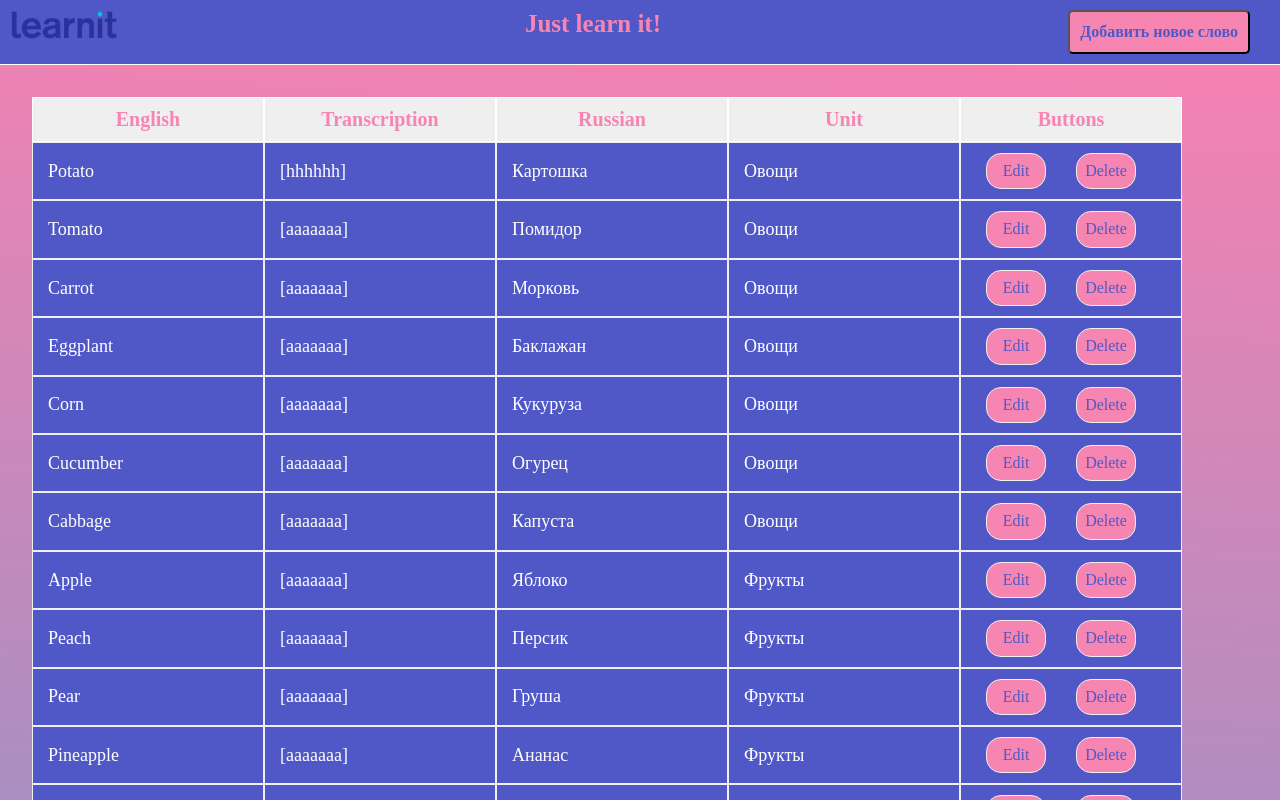
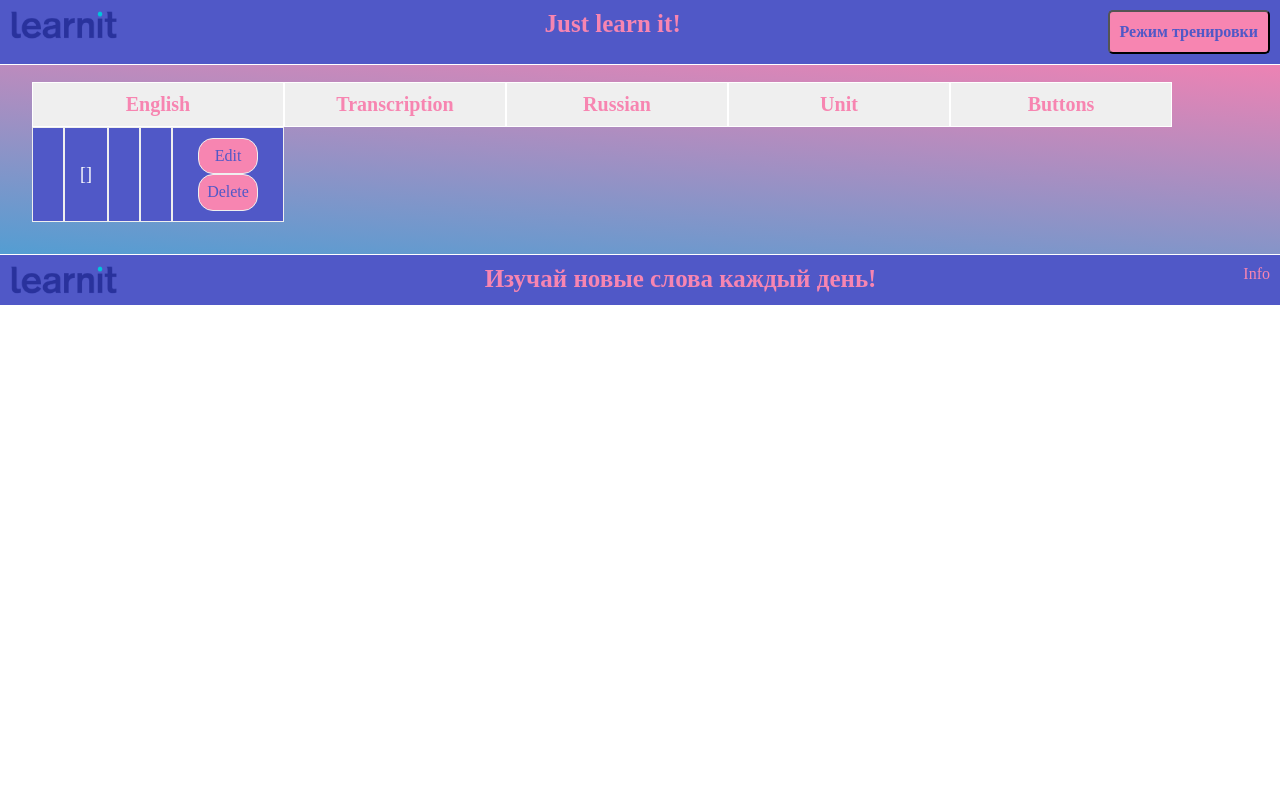
Before and after one commit to Vlada650/React, a React (Create React App) app in the folder learnit2app/: page / in a window 1280 px wide. Shown: the top 800 px of the page. Built offline with nearby package versions, Linux system fonts and the light colour scheme.

Commit message:
add links

```diff
--- a/learnit2app/src/App.js
+++ b/learnit2app/src/App.js
@@ -4,6 +4,7 @@ import MainPage from './components/mainpage';
 import Footer from './components/footer';
 import Gallery from './components/galleryofcards';
 import UnitCards from './components/card';
+import Allwords from './components/allwords';
 import './App.css';
 import 'normalize.css';
 import './components/mainpage.scss';
@@ -167,10 +168,8 @@ export default function App() {
           </ul></Header>
         <div>
           <Switch>
-            <Route exact path="/game"><>
+            <Route exact path="/game">
               <Gallery data={words} />
-
-            </>
             </Route>
             <Route exact path="/">
               <MainPage words={words} />
--- a/learnit2app/src/components/allwords.jsx
+++ b/learnit2app/src/components/allwords.jsx
@@ -1,9 +1,9 @@
 import React, { useState } from "react";
 import './mainpage.scss';
 
-const Allwords = (props) => {
-    return (
-        /*const { english, russian, transcription, unit } = word
+const Allwords = ({ words }) => {
+
+    const { english, russian, transcription, unit } = words
     const [isSelected, toggleSelected] = useState(false)
     const [value, setValue] = useState({
         russian: russian,
@@ -11,45 +11,39 @@ const Allwords = (props) => {
         transcription: transcription,
         unit: unit
     });
-
     const handleChange = (elem) => {
         setValue((prevWord) => {
             return { ...prevWord, [elem.target.name]: elem.target.value };
         });
     };
-
-        const defaultColumns = ['english', 'russian', 'transcription']
-
+    const defaultColumns = ['english', 'russian', 'transcription', 'unit']
     const funcCancel = () => {
         toggleSelected(false)
-            setValue({ ...word })
+        setValue({ ...words })
     }
     return (
         <tbody> {isSelected ? (<>
             {defaultColumns.map(w => {
                 return (
-                        <button>
+                    <div >
                         handleSelected={toggleSelected} handleChange={handleChange} name={w} value={value[w]}
                         <button className="table__button-btn" onClick={funcCancel}>Cancel</button>
-                            <button className="table__button-btn">Save</button></button>
-                    )
-                })
-                }
+                        <button className="table__button-btn">Save</button></div>)
+            })}
         </>
         )
             : (
-                    */
                 <tr className="table" >
-            <td className="table__text">{props.english}</td>
-            <td className="table__text">[{props.transcription}]</td>
-            <td className="table__text">{props.russian}</td>
-            <td className="table__text">{props.unit}</td>
+                    <td className="table__text">{value.english}</td>
+                    <td className="table__text">[{value.transcription}]</td>
+                    <td className="table__text">{value.russian}</td>
+                    <td className="table__text">{value.unit}</td>
                     <td className="table__button">
                         <button className="table__button-btn">Edit</button>
                         <button className="table__button-btn">Delete</button></td>
-        </tr>
-
-
+                </tr>)
+        }
+        </tbody>
     )
 }
 export default Allwords;
--- a/learnit2app/src/components/galleryofcards.jsx
+++ b/learnit2app/src/components/galleryofcards.jsx
@@ -13,7 +13,7 @@ const Gallery = ({ data }) => {
 
     const nextCardHandler = () => {
         if (position >= data.length) {
-            position = 0
+            setPosition(0)//??????????????????????????
         } else {
             setPosition(position + 1)
         }
--- a/learnit2app/src/components/header.jsx
+++ b/learnit2app/src/components/header.jsx
@@ -1,14 +1,14 @@
 import React from "react";
 import './mainpage.scss';
 import logo from "../assets/images/logo.png";
-
+import { Link } from "react-router-dom";
 export default function Header() {
 
     return (
         <div className="header">
-            <img src={logo} alt="logo" className="logo-img" />
+            <Link to="/" ><img src={logo} alt="logo" className="logo-img" /></Link>
             <span className="header__promo">Just learn it!</span>
-            <button className="header__popup-shower">Добавить новое слово</button>
+            <Link to="/game" ><button className="header__popup-shower">Режим тренировки</button></Link>
         </div >
     );
 }
--- a/learnit2app/src/components/mainpage.jsx
+++ b/learnit2app/src/components/mainpage.jsx
@@ -1,6 +1,7 @@
 import React from "react";
 import WordsTable from './wordstable';
 import './mainpage.scss';
+import Allwords from "./allwords";
 
 export default function MainPage({ words }) {
     return (
@@ -13,7 +14,9 @@ export default function MainPage({ words }) {
                     <th className="popup__container-table" id="unit">Unit</th>
                     <th className="popup__container-table" id="buttons">Buttons</th>
                 </tr>
-                <WordsTable words={words} />
+                {/*<WordsTable words={words} />*/}
+                <Allwords words={words} />
+
             </thead >
         </div>
     );
--- a/learnit2app/src/components/mainpage.scss
+++ b/learnit2app/src/components/mainpage.scss
@@ -54,6 +54,9 @@ body{
     background-color: $mainColor;
     border-bottom: 1px solid white;
     color: $detailColor;
+    position: fixed;
+    top: 0; /* Position the navbar at the top of the page */
+    width: 100%;
 }
 
 .header__promo{
@@ -81,6 +84,8 @@ body{
     padding: 2em;
     background: $backGradient;
     overflow: auto;
+    margin-top: 50px;
+
 
     &::-webkit-scrollbar {
         width: 8px;
@@ -105,6 +110,7 @@ body{
     width: 200px;
     color: $detailColor;
     font-size: 20px;
+
 }
 
 input {
@@ -169,8 +175,8 @@ input {
 }
 
 .slider{
-    height: 70vh;
-    padding-top: 10vh;
+    height: 75vh;
+    padding-top: 20vh;
     background-color: $mainColor;
 }
 
```
Lines whose indentation alone changed are shown as unchanged.
